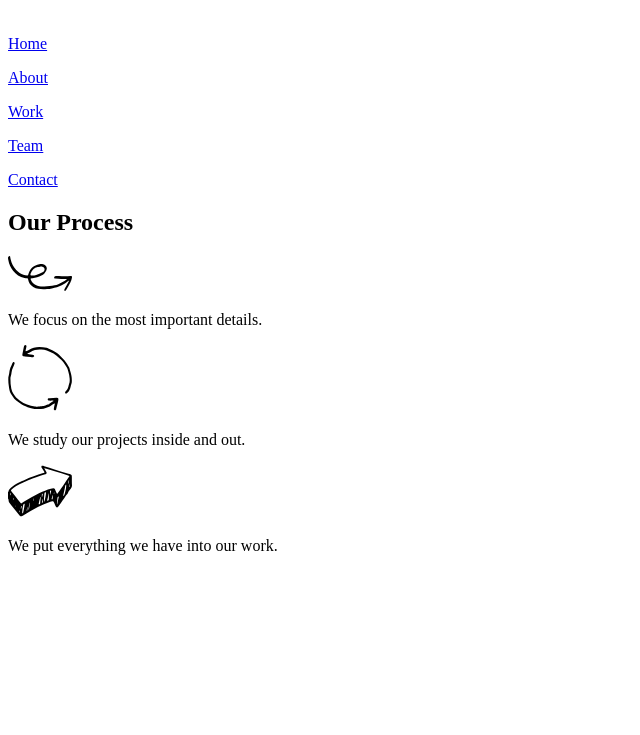
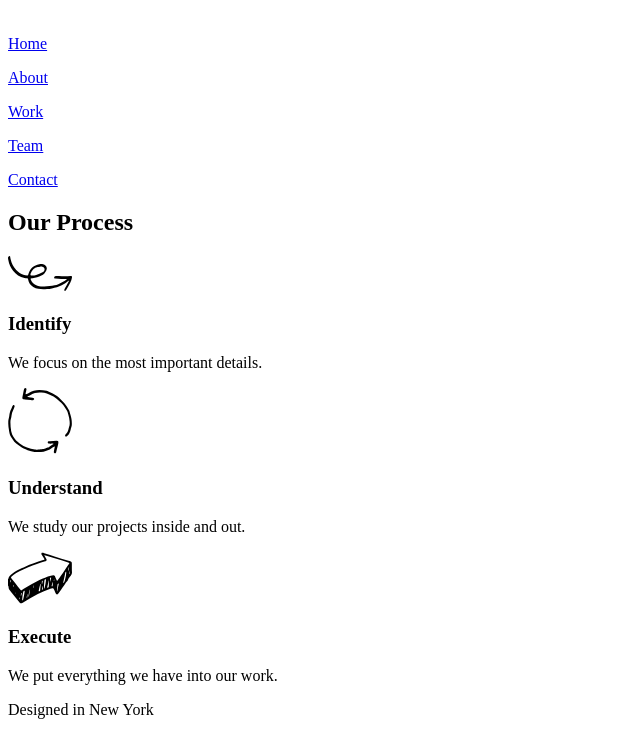
Before and after one commit to J-man20/broadway_design, a plain HTML site: page index.html in a window 1280 px wide. Shown: the part 79-814 px from the top of the page, without its empty margins (0-640 px from the left). Drawn offline with Linux system fonts and the light colour scheme.

Commit message:
h3 added in middle section

```diff
--- a/index.html
+++ b/index.html
@@ -22,21 +22,27 @@
      <div class="process">
         <h2>Our Process</h2>
          <img src="resources/images/identify.svg" alt="Identify"/>
+         <h3>Identify</h3>
           <p>
              We focus on the most important details.
           </p>
         <img src="resources/images/understand.svg" alt="Understand"/>
+        <h3>Understand</h3>
         <p>
           We study our projects inside and out.
         </p>
         <img src="resources/images/execute.svg" alt="Execute"/>
+        <h3>Execute</h3>
         <p>
           We put everything we have into our work.
         </p>
      </div>
 
      <!--Bottom Section -->
+     <div>
+      <p id="subheader">Designed in New York</p>
 
+    </div>
 
   </body>
 </html>
```
